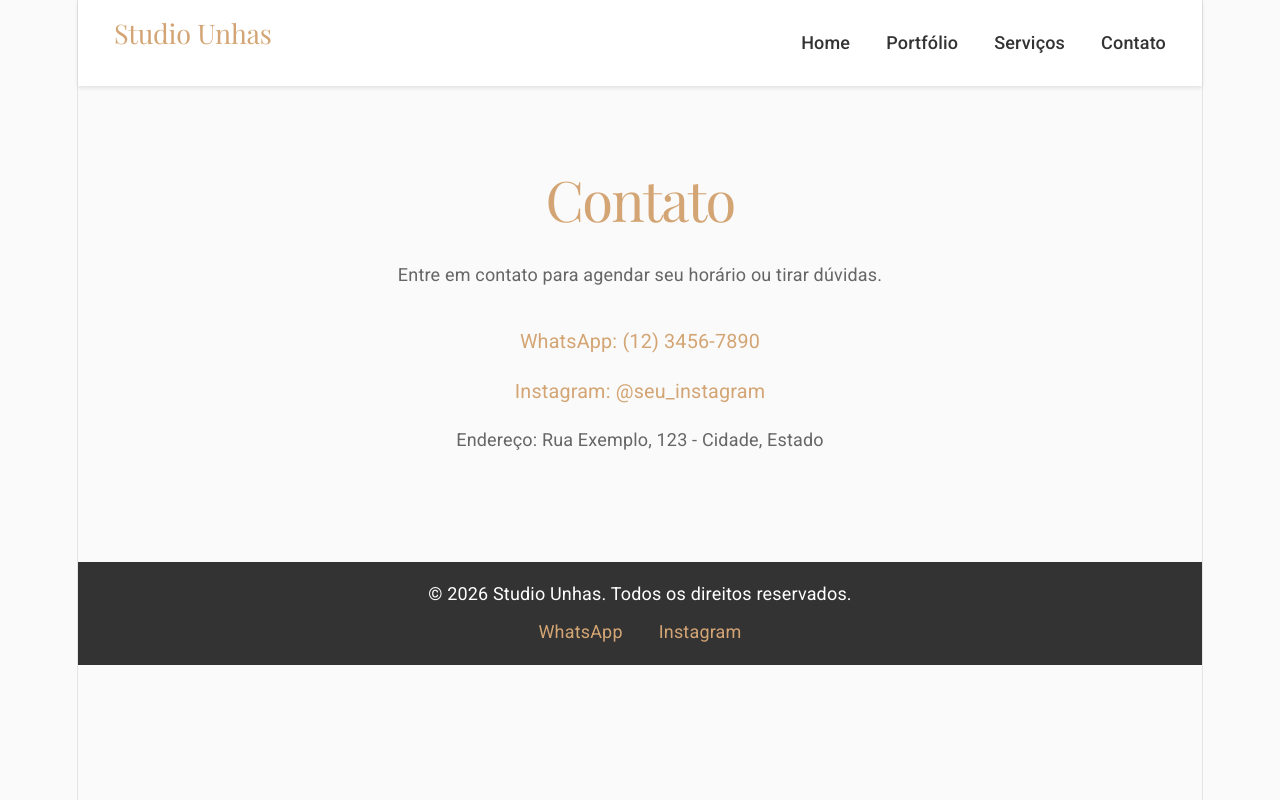
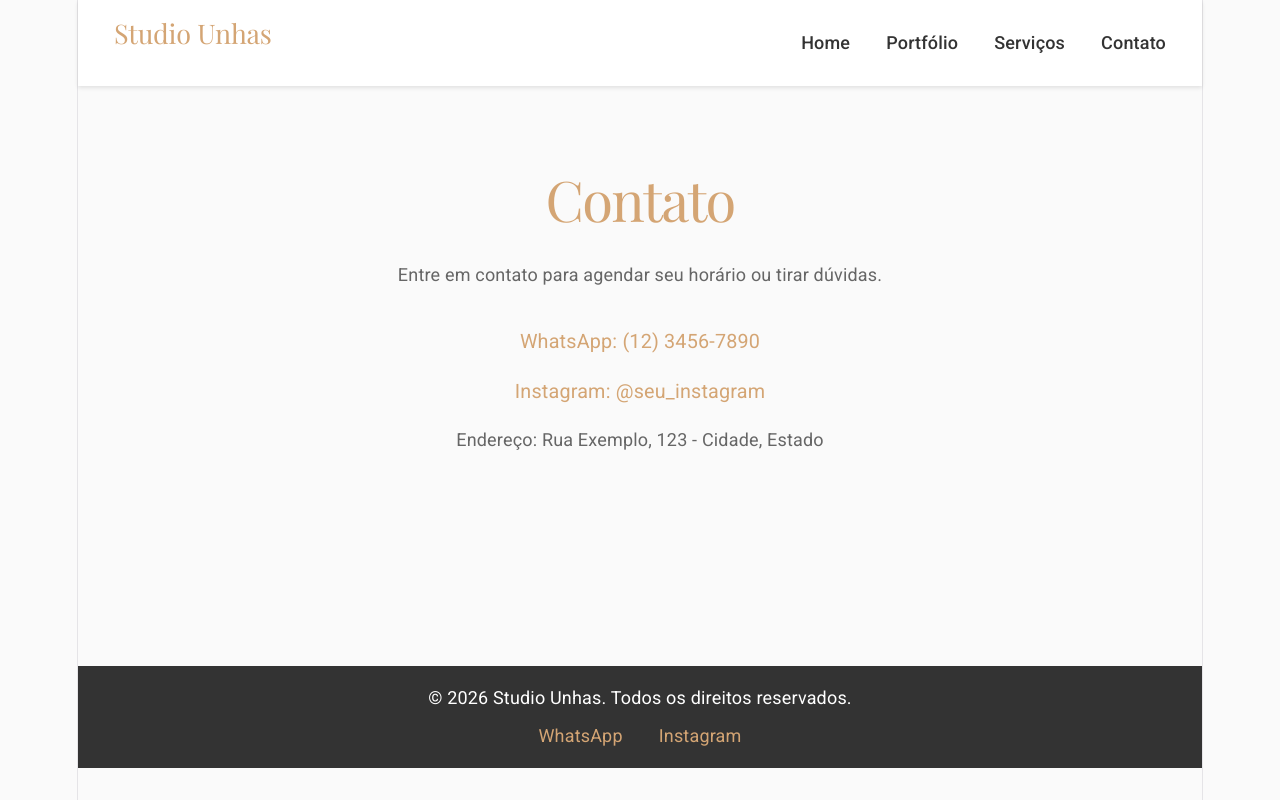
Before and after one commit to gabrielcavalcantedossantos1/unhas, a React (Vite) app: page /contato in a window 1280 px wide. Built offline with nearby package versions, Linux system fonts and the light colour scheme.

Commit message:
colocando altura minima ao componente principal

```diff
--- a/src/components/Contact.css
+++ b/src/components/Contact.css
@@ -1,6 +1,7 @@
 .contact {
   padding: 2rem;
   text-align: center;
+  min-height: 68vh;
 }
 
 .contact h1 {
```
